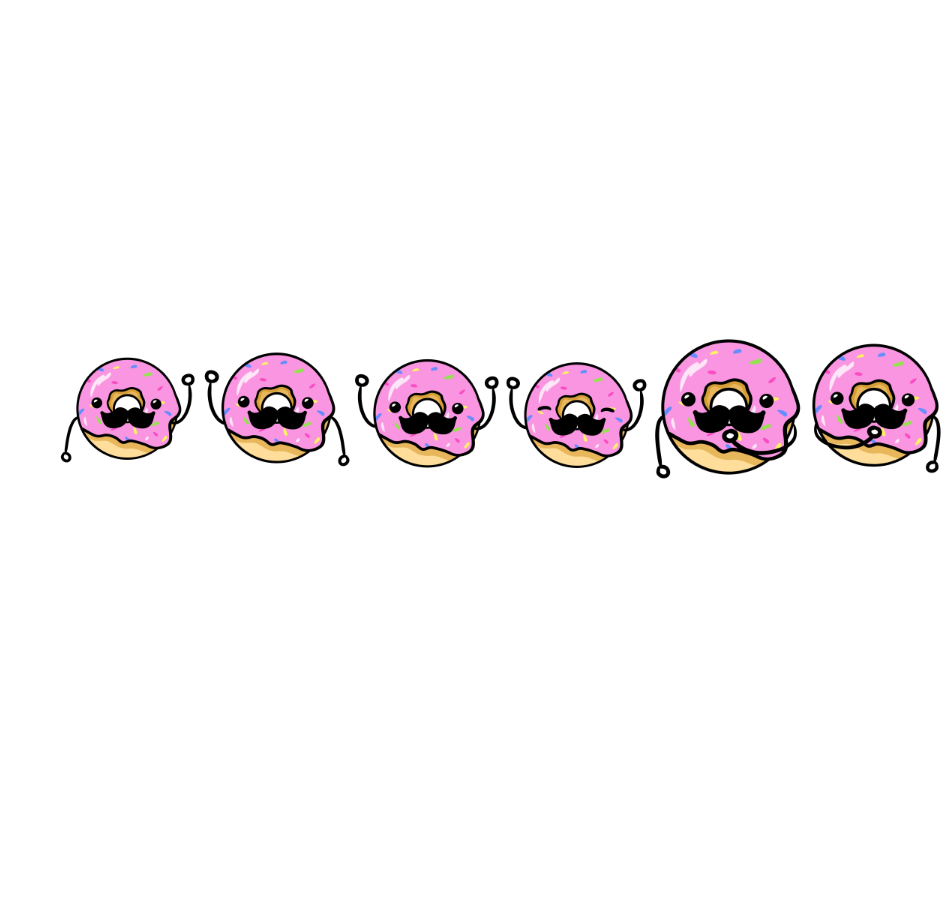
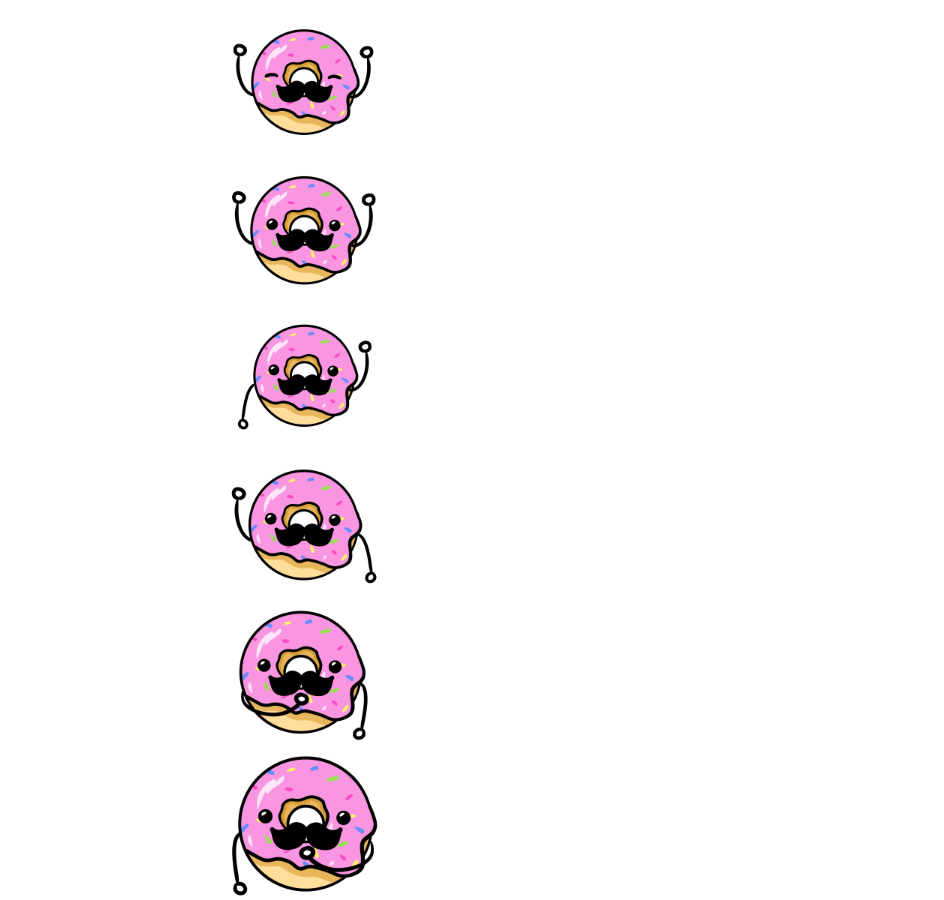
Before and after one commit to anmarkova2223/Big-O-Explained, a SvelteKit app: page / in a window 1280 px wide. Shown: the whole page, without its empty margins (336-1280 px from the left). Before the commit the page ends 816 px from the top, so only its background shows below. Built offline with nearby package versions, Linux system fonts and the light colour scheme.

Commit message:
Changing the order

```diff
--- a/src/components/App.svelte
+++ b/src/components/App.svelte
@@ -11,12 +11,12 @@
   import donutThinkRight from '../lib/donut-think-right.png';
 
   let donuts = [
-    { src: donutWave, visible: false, scrollPosition: 500 },
-    { src: donutWaveLeft, visible: false, scrollPosition: 1000 },
-    { src: donutHypeOpen, visible: false, scrollPosition: 1500 },
-    { src: donutHypeClosed, visible: false, scrollPosition: 2000 },
-    { src: donutThinkLeft, visible: false, scrollPosition: 2500 },
-    { src: donutThinkRight, visible: false, scrollPosition: 3000 }
+    { src: donutHypeClosed, visible: false, scrollPosition: 0 },
+    { src: donutHypeOpen, visible: false, scrollPosition: 500 },
+    { src: donutWave, visible: false, scrollPosition: 1000 },
+    { src: donutWaveLeft, visible: false, scrollPosition: 1500 },
+    { src: donutThinkRight, visible: false, scrollPosition: 2000 },
+    { src: donutThinkLeft, visible: false, scrollPosition: 2500 }
   ];
 
   let donutVisible = false;
@@ -51,11 +51,23 @@
     margin-right: 75px;
   }
 
+  .donut-container {
+    position: absolute;
+    top: 0;
+    left: 50%; /* Center horizontally */
+    transform: translateX(-50%);
+    display: flex;
+    flex-direction: column;
+    align-items: center;
+    z-index: 1; /* Ensure donuts are above other content */
+  }
+
   .donut {
     opacity: 0;
     transition: opacity 0.5s;
-    width: 150px; /* Set the width */
-    height: auto; /* Maintain aspect ratio */
+    width: 150px;
+    height: auto;
+    margin-bottom: 50px; /* Adjust spacing between donuts */
   }
 
   .donut-visible {
@@ -70,7 +82,9 @@
   <div id="fun-table">
       <!-- Your table component here -->
   </div>
-  {#each donuts as donut}
-    <img src={donut.src} alt="Donut" class:donut={donut.visible ? 'donut-visible' : ''} style="max-width: 150px; height: auto;">
-  {/each}
+  <div class="donut-container">
+    {#each donuts as donut}
+      <img src={donut.src} alt="Donut" class:donut={donut.visible ? 'donut-visible' : ''} style="max-width: 150px; height: auto;" />
+    {/each}
+  </div>
 </div>
```
